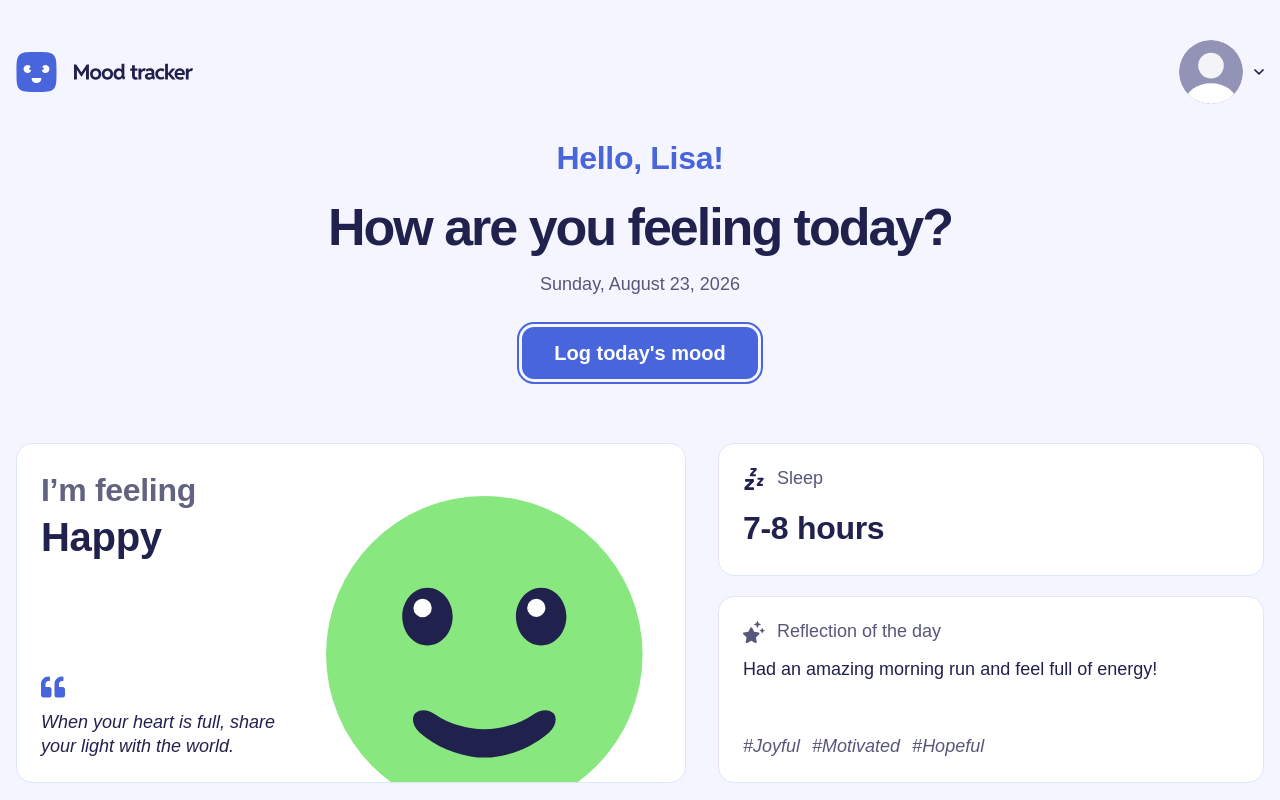
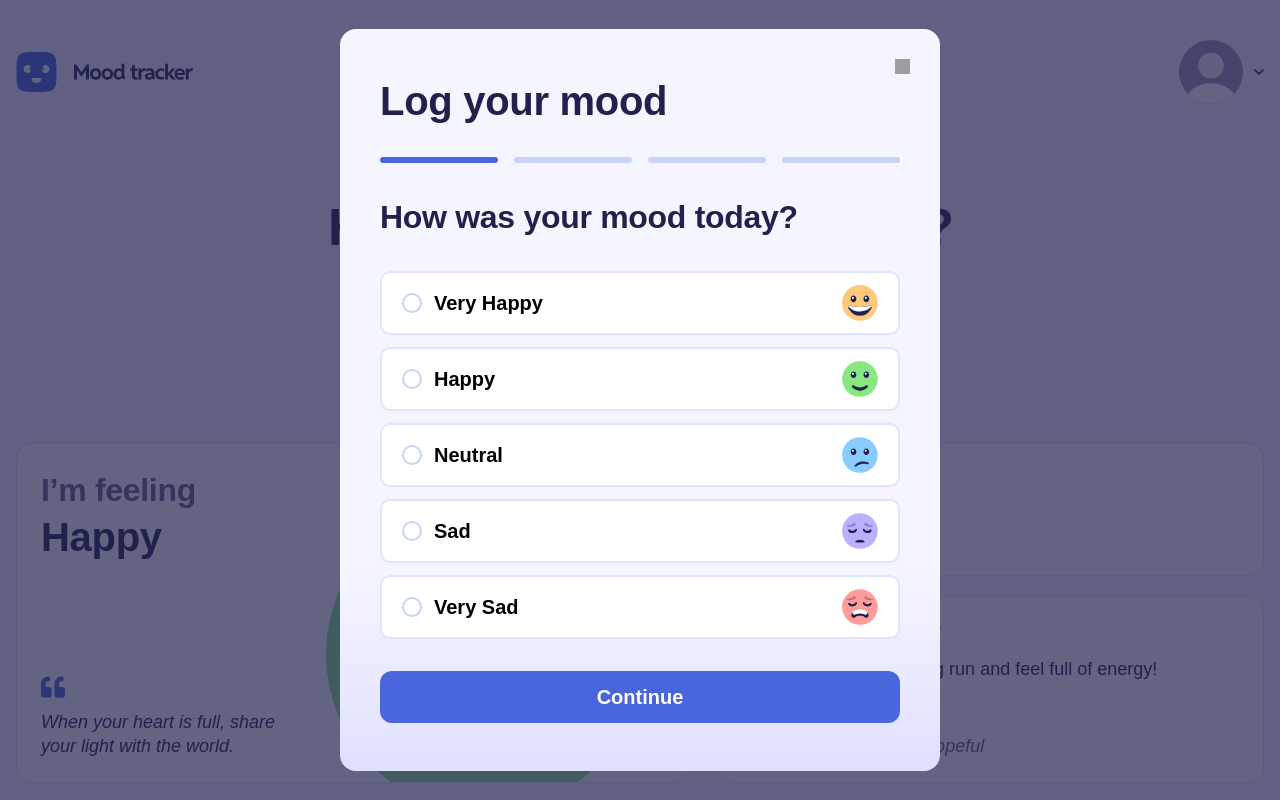
Before and after one commit to paladinescamila/Mood-Tracking-App, a React (Vite) app: page /dashboard in a window 1280 px wide. Both pictures are taken after a click on the button "Log today's mood". Shown: the top 800 px of the page. Built offline with nearby package versions, Linux system fonts and the light colour scheme; grey boxes are pictures that could not be loaded; a web font is replaced by a local one.

Commit message:
Organize code by creating interfaces to specify components props

```diff
--- a/src/components/atoms/Window.tsx
+++ b/src/components/atoms/Window.tsx
@@ -4,14 +4,15 @@ import Icon from '@/components/atoms/Icon';
 interface WindowProps {
 	children: React.ReactNode;
 	className?: string;
+	onClose?: () => void;
 }
 
-export default function Window({children, className}: WindowProps) {
+export default function Window({children, className, onClose}: WindowProps) {
 	return createPortal(
 		<div className='flex items-center justify-center absolute inset-0 bg-neutral-900/70 p-4'>
 			<div
 				className={`custom-gradient rounded-2xl px-5 py-8 md:px-10 md:py-12 w-full md:max-w-150 relative ${className}`}>
-				<button className='absolute top-7.5 right-7.5'>
+				<button className='absolute top-7.5 right-7.5' onClick={onClose}>
 					<Icon icon='close' className='	w-3.75 h-3.75' />
 				</button>
 				{children}
--- a/src/components/molecules/AverageCard.tsx
+++ b/src/components/molecules/AverageCard.tsx
@@ -1,5 +1,13 @@
 import BGPatterAverages from '@/assets/bg-pattern-averages.svg';
 import Icon from '@/components/atoms/Icon';
+
+interface AverageCardProps {
+	icon: React.ReactNode;
+	label: string;
+	trend: Trend;
+	textColor?: 'white' | 'black';
+	className?: string;
+}
 
 export default function AverageCard({
 	icon,
@@ -7,13 +15,7 @@ export default function AverageCard({
 	trend,
 	textColor = 'white',
 	className = '',
-}: {
-	icon: React.ReactNode;
-	label: string;
-	trend: Trend;
-	textColor?: 'white' | 'black';
-	className?: string;
-}) {
+}: AverageCardProps) {
 	return (
 		<div
 			className={`p-5 pr-15 rounded-[20px] flex flex-col justify-center gap-3 relative overflow-hidden w-80 min-h-37.5 ${className}`}>
--- a/src/components/molecules/UploadImage.tsx
+++ b/src/components/molecules/UploadImage.tsx
@@ -2,13 +2,12 @@ import {useRef} from 'react';
 import Photo from '@/components/atoms/Photo';
 import Button from '@/components/atoms/Button';
 
-export default function UploadImage({
-	value = null,
-	onChange,
-}: {
+interface UploadImageProps {
 	value: File | null;
 	onChange: (value: File) => void;
-}) {
+}
+
+export default function UploadImage({value = null, onChange}: UploadImageProps) {
 	const inputRef = useRef<HTMLInputElement>(null);
 
 	const src = value ? URL.createObjectURL(value) : undefined;
--- a/src/components/organisms/ProfileMenu.tsx
+++ b/src/components/organisms/ProfileMenu.tsx
@@ -2,7 +2,11 @@ import {useState} from 'react';
 import Icon from '@/components/atoms/Icon';
 import Photo from '@/components/atoms/Photo';
 
-export default function ProfileMenu({user}: {user: User}) {
+interface ProfileMenuProps {
+	user: User;
+}
+
+export default function ProfileMenu({user}: ProfileMenuProps) {
 	const [menuIsOpened, setMenuIsOpened] = useState(false);
 
 	return (
--- a/src/components/pages/AddEntryWindow.tsx
+++ b/src/components/pages/AddEntryWindow.tsx
@@ -10,7 +10,12 @@ import StepsProgress from '@/components/atoms/StepsProgress';
 import Button from '@/components/atoms/Button';
 import TextArea from '@/components/atoms/TextArea';
 
-export default function AddEntryWindow() {
+interface AddEntryWindowProps {
+	onSubmit?: (form: MoodEntryForm) => void;
+	onClose?: () => void;
+}
+
+export default function AddEntryWindow({onSubmit, onClose}: AddEntryWindowProps) {
 	const [step, setStep] = useState<number>(1);
 
 	const [form, setForm] = useState<MoodEntryForm>({
@@ -48,12 +53,13 @@ export default function AddEntryWindow() {
 			setError(null);
 			setStep((prev) => prev + 1);
 		} else {
-			console.log(form);
+			onSubmit?.(form);
+			onClose?.();
 		}
 	};
 
 	return (
-		<Window className='flex flex-col gap-8'>
+		<Window className='flex flex-col gap-8' onClose={onClose}>
 			<h1 className='text-preset-3 md:text-preset-2 text-neutral-900'>Log your mood</h1>
 			<StepsProgress progress={step} total={4} />
 			{step === 1 && (
--- a/src/components/pages/Dashboard.tsx
+++ b/src/components/pages/Dashboard.tsx
@@ -1,3 +1,4 @@
+import {useState} from 'react';
 import Logo from '@/components/atoms/Logo';
 import ProfileMenu from '@/components/organisms/ProfileMenu';
 import Screen from '@/components/atoms/Screen';
@@ -11,8 +12,15 @@ import {getDateText} from '@/utils/getDateText';
 import {FEELINGS_DATA} from '@/constants/feelings';
 import Averages from '@/components/organisms/Averages';
 import Chart from '@/components/organisms/Chart';
+import AddEntryWindow from '@/components/pages/AddEntryWindow';
 
 export default function Dashboard() {
+	const [showAddEntryWindow, setShowAddEntryWindow] = useState<boolean>(false);
+
+	const onSubmitNewMoodEntry = (form: MoodEntryForm) => {
+		console.log('New mood entry submitted:', form);
+	};
+
 	return (
 		<Screen className='pt-10 pb-20 gap-8'>
 			<header className='flex flex-row gap-16 items-center justify-between w-full'>
@@ -24,7 +32,9 @@ export default function Dashboard() {
 				<h2 className='text-preset-1 text-neutral-900'>How are you feeling today?</h2>
 				<p className='text-preset-6 text-neutral-600'>{getDateText(new Date())}</p>
 			</section>
-			<Button className='self-center'>Log today's mood</Button>
+			<Button className='self-center' onClick={() => setShowAddEntryWindow(true)}>
+				Log today's mood
+			</Button>
 
 			<section className='grid grid-cols-[670px_1fr] grid-rows-[max-content_1fr] gap-x-8 gap-y-5 mt-8'>
 				<Card className='relative min-w-167.5 h-85 overflow-hidden flex flex-col justify-between row-span-2'>
@@ -72,6 +82,13 @@ export default function Dashboard() {
 				<Averages mood='neutral' moodTrend='increase' sleepHours='5-6' sleepHoursTrend='decrease' />
 				<Chart moods={SAMPLE_MOOD_ENTRIES} />
 			</section>
+
+			{showAddEntryWindow && (
+				<AddEntryWindow
+					onSubmit={onSubmitNewMoodEntry}
+					onClose={() => setShowAddEntryWindow(false)}
+				/>
+			)}
 		</Screen>
 	);
 }
--- a/src/components/pages/Signup.tsx
+++ b/src/components/pages/Signup.tsx
@@ -1,5 +1,4 @@
 import {useState} from 'react';
-
 import NoUser from '@/components/templates/NoUser';
 import Input from '@/components/atoms/Input';
 import Button from '@/components/atoms/Button';
```
Also changed, not shown: src/components/organisms/Averages.tsx (+6 -9 lines), src/components/organisms/Chart.tsx (+9 -5 lines).
